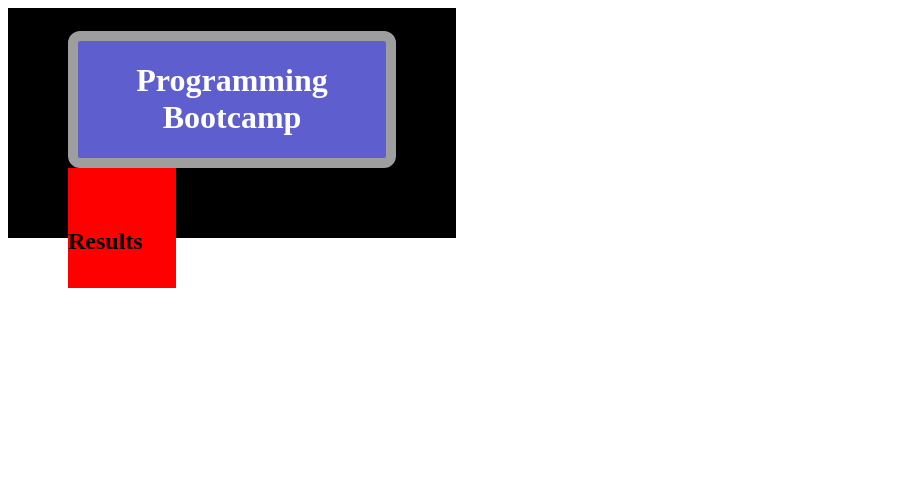
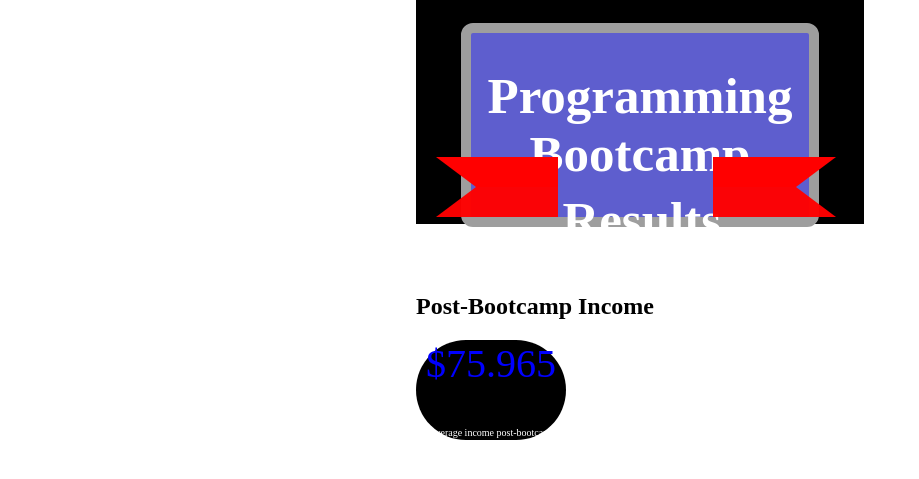
Before and after one commit to rodrigotos/infografia, a PHP site: page /index.html in a window 1280 px wide. Shown: the top 479 px of the page, without its empty margins (0-919 px from the left). Run offline with PHP 8.4, Linux system fonts and the light colour scheme.

Commit message:
Cambios en css e index html
Creación

```diff
--- a/css/main.css
+++ b/css/main.css
@@ -1,37 +1,104 @@
 body{
   width: 35%;
+  margin:auto;
 }
 
 div#background-header{
-  /* Permalink - use to edit and share this gradient: http://colorzilla.com/gradient-editor/#000000+0,000000+82,ffffff+82,ffffff+100 */
   background: #000000; /* Old browsers */
   background: -webkit-linear-gradient(#000000 0%, #000000 82%, #ffffff 82%, #ffffff 100%);
   background: -o-linear-gradient(#000000 0%, #000000 82%, #ffffff 82%, #ffffff 100%);
   background: linear-gradient(#000000 0%, #000000 82%, #ffffff 82%, #ffffff 100%);
- /* FF3.6-15 */
- /* Chrome10-25,Safari5.1-6 */
- /* W3C, IE10+, FF16+, Chrome26+, Opera12+, Safari7+ */
   filter: progid:DXImageTransform.Microsoft.gradient( startColorstr='#000000', endColorstr='#ffffff',GradientType=0 ); /* IE6-9 */
   padding-top: 23px;
-  padding-left: 60px;
-  padding-right: 60px;
+  padding-left: 20px;
+  padding-right: 20px;
 }
 
-div#subtitle div{
-  width: 33%;
-  height: 40px;
-  background-color: red;
-  align-content: center;
-  vertical-align: top;
+h1{
+    color: white;
+    font-size: 51px;
+    font-weight: bolder;
 }
 
 div#screen-title{
-  text-align: center;
-  background-color: #5e5ece;
-  border: solid 10px #9E9E9E;
-  border-radius: 12px;
+    text-align: center;
+    background-color: #5e5ece;
+    border: solid 10px #9E9E9E;
+    border-radius: 12px;
+    margin: 0px 25px;
 }
 
-h1{
+div#subtitle{
+  position: relative;
+  bottom: 70px;
+}
+
+div#subtitle div.flange{
+    width: 30%;
+    height: 46px;
+    vertical-align: top;
+    display: inline-block;
+}
+
+div#subtitle div.brand-center{
+    width: 36%;
+    height: 46px;
+    vertical-align: top;
+    display: inline-block;
+    text-align: center;
+}
+
+.flange div#left {
+    height: 0;
+    border-left: 40px solid rgba(240, 173, 78, 0);
+    border-top: 30px solid rgb(255, 0, 0);
+    border-bottom: 30px solid rgba(255, 0, 0, 0.97);
+}
+
+.flange div#right {
+    height: 0;
+    border-right: 40px solid rgba(240, 173, 78, 0);
+    border-top: 30px solid rgb(255, 0, 0);
+    border-bottom: 30px solid rgba(255, 0, 0, 0.97);
+}
+
+div#pig{
+  width: 150px;
+  height: 100px;
+  background-color: black;
+  border-radius: 80px;
+  text-align: center;
+  vertical-align: middle;
+}
+
+p#avg-post-value{
+  margin-top: 10px;
+}
+
+.blue-light
+{
+  color: blue;
+}
+
+.white
+{
   color: white;
 }
+
+.big-font
+{
+  font-size: 40px;
+}
+
+.small-font
+{
+  font-size: 10px;
+}
+
+.without-margin
+{
+  margin-top: 0px;
+  margin-right: 0px;
+  margin-bottom: 0px;
+  margin-left: 0px;
+}
--- a/index.html
+++ b/index.html
@@ -14,16 +14,32 @@
         <h1>Programming Bootcamp</h1>
       </div>
       <div id="subtitle">
-      <div id="flange-left"></div>
-      <div id="sub-title">
-        <h2>Results</h2>
+        <div id="flange-left" class="flange">
+            <div id="left">
             </div>
-      <div id="flange-right"></div>
+        </div>
+        <div id="center" class="brand-center">
+          <h1>Results</h1>
+        </div>
+        <div id="flange-right" class="flange">
+          <div id="right">
+          </div>
+        </div>
       </div>
       <div id="keyboard-title"></div>
     </div>
     </header>
-  <section></section>
+  <section id="post-bootcamp">
+    <h2>Post-Bootcamp Income</h2>
+    <article id="average-income-post">
+      <div id="pig">
+        <p id="avg-post-value" class="blue-light big-font">$75.965</p>
+        <p class="white small-font without-margin">average income post-bootcam</p>
+      </div>
+    </article>
+    <article id="average-income-after">
+    </article>
+  </section>
   <section></section>
   <section></section>
   <section></section>
```
Lines whose indentation alone changed are shown as unchanged.
